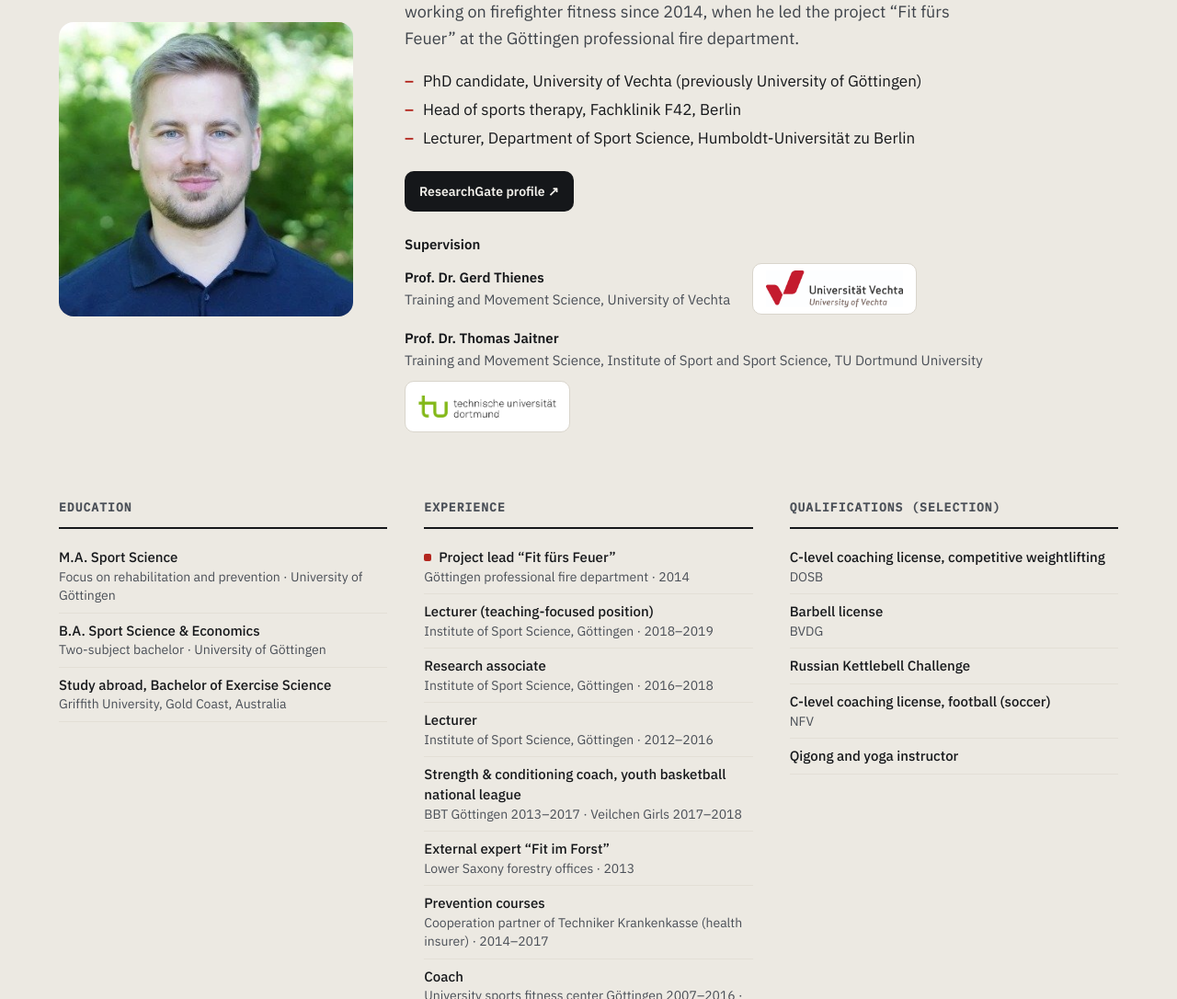
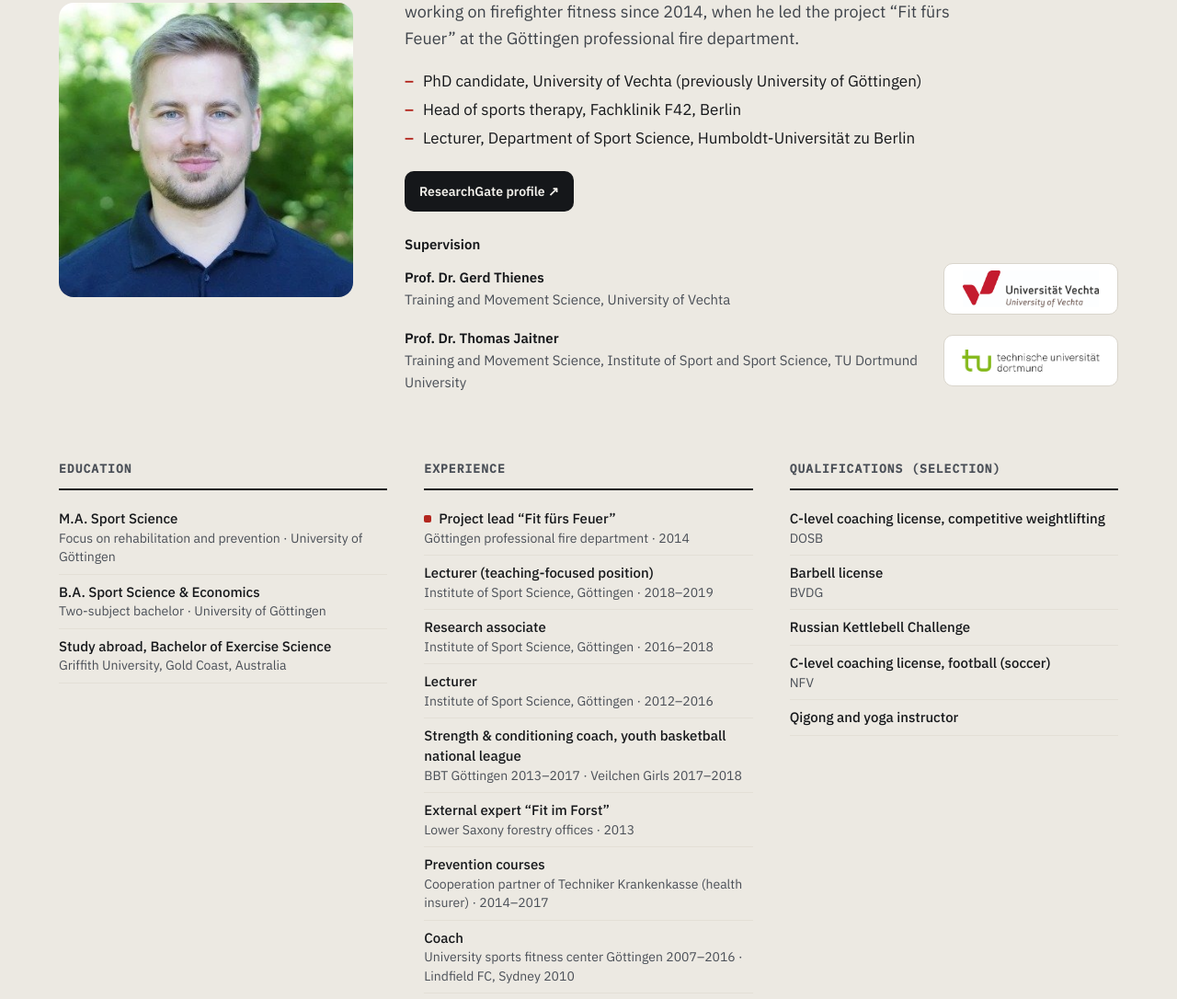
Before and after one commit to Fe2lx-stack/feuerwehr-fitness, a plain HTML site: page en/index.html in a window 1280 px wide. Shown: the part 5767-6853 px from the top of the page at 92% size. Drawn offline with Linux system fonts and the light colour scheme.

Commit message:
Betreuung: Logos in einheitlicher Spalte, auch bei langen Institutsnamen
Co-Authored-By: Claude Opus 5.5 <noreply@anthropic.com>
Claude-Session: https://claude.ai/code/session_01MuYyDM3FBbDc3njENDeAKU

```diff
--- a/en/index.html
+++ b/en/index.html
@@ -371,8 +371,8 @@
 <div style="margin: 0 0 16px; font-size: 15px; color: #4A4F57">
 <div style="font-weight: 600; color: #15171A; margin-bottom: 8px">Supervision</div>
 <div style="display: flex; flex-direction: column; gap: 14px">
-<div style="display: flex; flex-wrap: wrap; align-items: center; justify-content: flex-start; gap: 10px 24px"><div style="flex: 0 1 auto; min-width: 0"><div style="font-weight: 600; color: #15171A">Prof. Dr. Gerd Thienes</div><div>Training and Movement Science, University of Vechta</div></div><a href="https://www.uni-vechta.de/sportwissenschaft-der-universitaet-vechta/kollegen-und-kolleginnen-der-sportwissenschaft/prof-dr-gerd-thienes" aria-label="Profile of Prof. Dr. Gerd Thienes at the University of Vechta" style="flex: 0 0 auto; display: inline-flex; align-items: center; justify-content: center; height: 56px; padding: 0 14px; border: 1px solid #D9D5CC; border-radius: 10px; background: #FFFFFF; text-decoration: none"><img src="../assets/img/logo-uni-vechta.png" alt="University of Vechta logo" style="height: 40px; width: auto; display: block"></a></div>
-<div style="display: flex; flex-wrap: wrap; align-items: center; justify-content: flex-start; gap: 10px 24px"><div style="flex: 0 1 auto; min-width: 0"><div style="font-weight: 600; color: #15171A">Prof. Dr. Thomas Jaitner</div><div>Training and Movement Science, Institute of Sport and Sport Science, TU Dortmund University</div></div><a href="https://sport.kmst.tu-dortmund.de/institut/personen/thomas-jaitner/" aria-label="Profile of Prof. Dr. Thomas Jaitner at TU Dortmund University" style="flex: 0 0 auto; display: inline-flex; align-items: center; justify-content: center; height: 56px; padding: 0 14px; border: 1px solid #D9D5CC; border-radius: 10px; background: #FFFFFF; text-decoration: none"><img src="../assets/img/logo-tu-dortmund.png" alt="TU Dortmund University logo" style="height: 24px; width: auto; display: block"></a></div>
+<div style="display: flex; flex-wrap: wrap; align-items: center; justify-content: flex-start; gap: 10px 24px"><div style="flex: 1 1 260px; min-width: 0"><div style="font-weight: 600; color: #15171A">Prof. Dr. Gerd Thienes</div><div>Training and Movement Science, University of Vechta</div></div><a href="https://www.uni-vechta.de/sportwissenschaft-der-universitaet-vechta/kollegen-und-kolleginnen-der-sportwissenschaft/prof-dr-gerd-thienes" aria-label="Profile of Prof. Dr. Gerd Thienes at the University of Vechta" style="flex: 0 0 190px; box-sizing: border-box; display: inline-flex; align-items: center; justify-content: center; height: 56px; padding: 0 14px; border: 1px solid #D9D5CC; border-radius: 10px; background: #FFFFFF; text-decoration: none"><img src="../assets/img/logo-uni-vechta.png" alt="University of Vechta logo" style="height: 40px; width: auto; display: block"></a></div>
+<div style="display: flex; flex-wrap: wrap; align-items: center; justify-content: flex-start; gap: 10px 24px"><div style="flex: 1 1 260px; min-width: 0"><div style="font-weight: 600; color: #15171A">Prof. Dr. Thomas Jaitner</div><div>Training and Movement Science, Institute of Sport and Sport Science, TU Dortmund University</div></div><a href="https://sport.kmst.tu-dortmund.de/institut/personen/thomas-jaitner/" aria-label="Profile of Prof. Dr. Thomas Jaitner at TU Dortmund University" style="flex: 0 0 190px; box-sizing: border-box; display: inline-flex; align-items: center; justify-content: center; height: 56px; padding: 0 14px; border: 1px solid #D9D5CC; border-radius: 10px; background: #FFFFFF; text-decoration: none"><img src="../assets/img/logo-tu-dortmund.png" alt="TU Dortmund University logo" style="height: 24px; width: auto; display: block"></a></div>
 </div>
 </div>
 
```
Also changed, not shown: index.html (+2 -2 lines).
